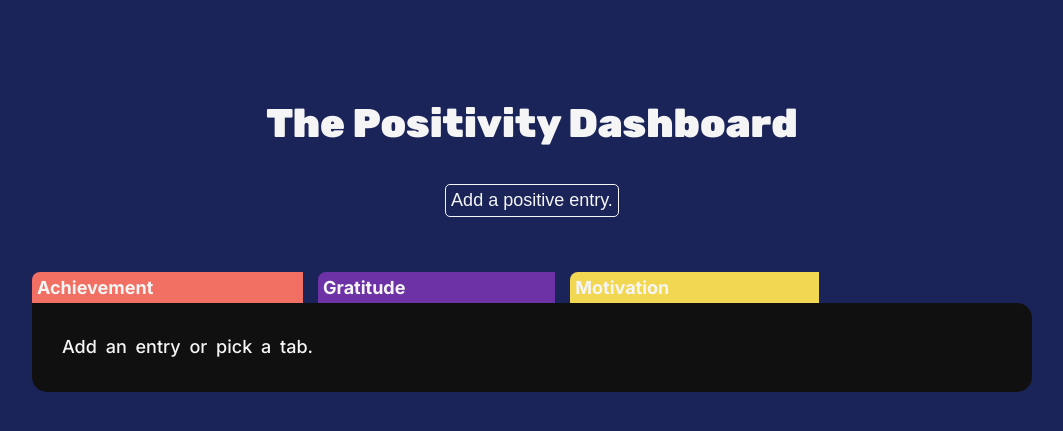
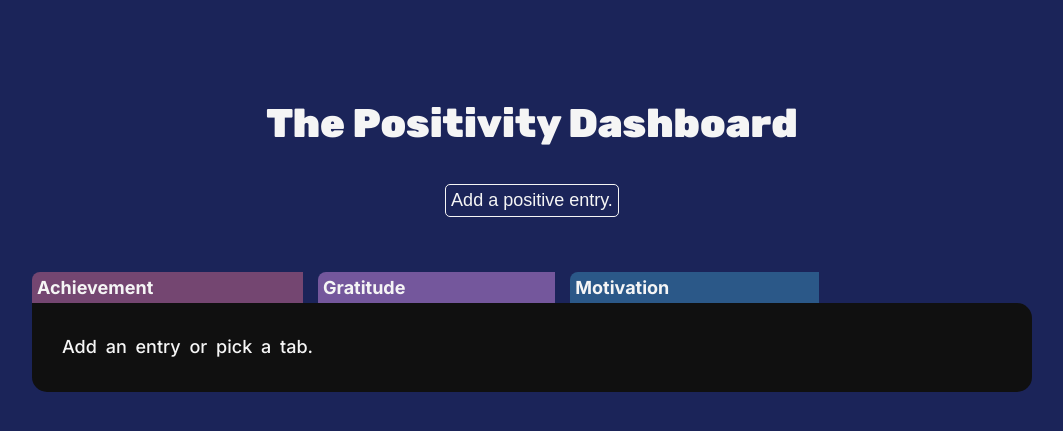
Before and after one commit to tiffanymatthe/positivitydashboard, a PHP site: page / in a window 1280 px wide. Shown: the top 431 px of the page, without its empty margins (108-1171 px from the left). Run offline with PHP 8.4, Linux system fonts and the light colour scheme; data that the repository does not hold is empty; some libraries are stand-ins or nearby versions.

Commit message:
changed the colour scheme

```diff
--- a/style.css
+++ b/style.css
@@ -5,10 +5,10 @@
   --title-font: "Rubik", sans-serif;
   --bg-color: #1b2459;
   --text-color: whitesmoke;
-  --achievement-color: #f26f63;
-  --motivation-color: #6d33a6;
-  --gratitude-color: #f2d852;
-  --tag-color: #1f2c73;
+  --achievement-color: #744671;
+  --motivation-color: #74579c;
+  --gratitude-color: #2b5888;
+  --tag-color: #3C4E70;
   --radio-highlight: #4e557e;
   --radio-dark: #1f2c73;
 }
```
